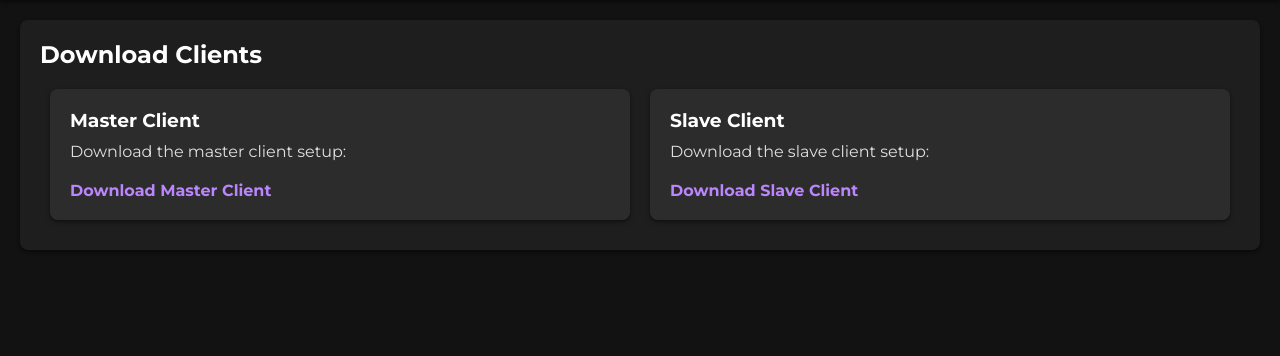
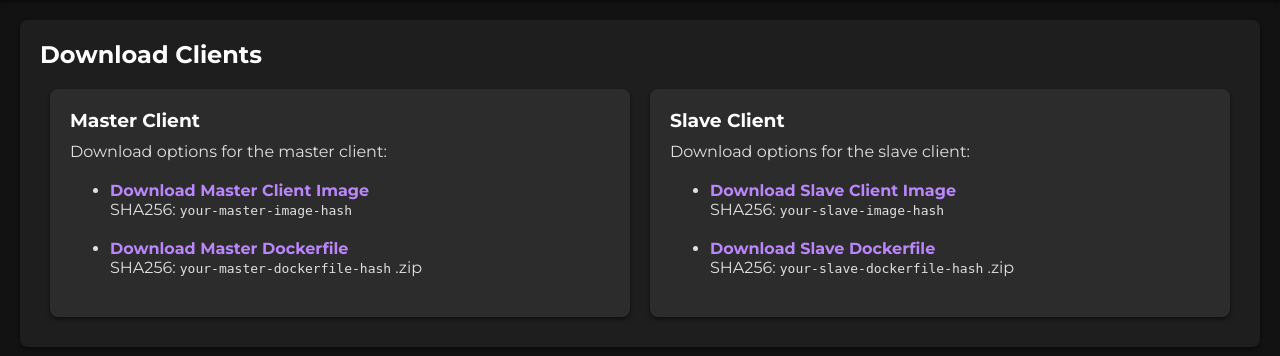
Before and after one commit to ErnestaLim/cloud-resource-pooling, a Flask app: page /downloads in a window 1280 px wide. Shown: the part 60-416 px from the top of the page. Run offline with Flask 3, Linux system fonts and the light colour scheme.

```diff
--- a/website/templates/downloads.html
+++ b/website/templates/downloads.html
@@ -21,21 +21,47 @@
       <div class="download-container">
         <section class="download-client">
           <h3>Master Client</h3>
-          <p>Download the master client setup:</p>
+          <p>Download options for the master client:</p>
+          <ul>
+            <li>
               <a
-            href="https://d3ggzb9hx6l7ab.cloudfront.net/hello-world.tar"
+                href="https://hello-wld-bucket.s3.ap-southeast-1.amazonaws.com/sit-distibuted-master.tar"
                 download
-            >Download Master Client</a
+                >Download Master Client Image</a
               >
+              <p>SHA256: <code>your-master-image-hash</code></p>
+            </li>
+            <li>
+              <a
+                href="{{ url_for('static', filename='master-dockerfile.zip') }}"
+                download
+                >Download Master Dockerfile</a
+              >
+              <p>SHA256: <code>your-master-dockerfile-hash</code> .zip</p>
+            </li>
+          </ul>
         </section>
         <section class="download-client">
           <h3>Slave Client</h3>
-          <p>Download the slave client setup:</p>
+          <p>Download options for the slave client:</p>
+          <ul>
+            <li>
               <a
-            href="https://d3ggzb9hx6l7ab.cloudfront.net/hello-world.tar"
+                href="https://hello-wld-bucket.s3.ap-southeast-1.amazonaws.com/sit-distributed-slave.tar"
                 download
-            >Download Slave Client</a
+                >Download Slave Client Image</a
               >
+              <p>SHA256: <code>your-slave-image-hash</code></p>
+            </li>
+            <li>
+              <a
+                href="{{ url_for('static', filename='slave-dockerfile.zip') }}"
+                download
+                >Download Slave Dockerfile</a
+              >
+              <p>SHA256: <code>your-slave-dockerfile-hash</code> .zip</p>
+            </li>
+          </ul>
         </section>
       </div>
     </div>
```
Lines whose indentation alone changed are shown as unchanged.
